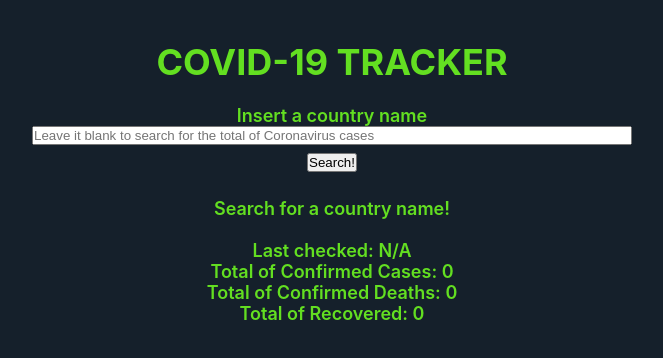
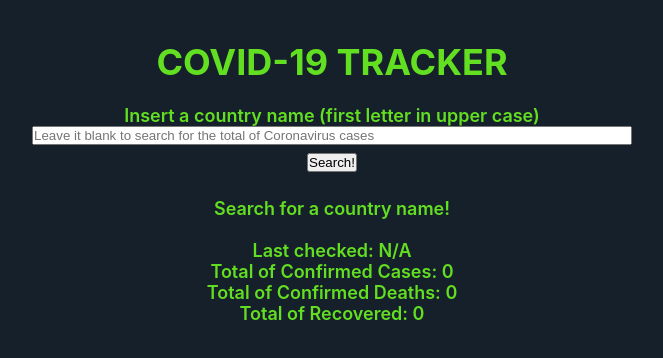
Before and after one commit to JustAn0therDev/COVID19-TRACKER, a React (Create React App) app: page / in a window 1280 px wide. Shown: the top 358 px of the page, without its empty margins (308-971 px from the left). Built offline with nearby package versions, Linux system fonts and the light colour scheme.

Commit message:
Disclaimer on upper case for first letter of the country

```diff
--- a/src/MainComponent/Main.js
+++ b/src/MainComponent/Main.js
@@ -14,7 +14,7 @@ export default function Main() {
                     <h1>COVID-19 TRACKER</h1>
                     <br />
                     <label>
-                        Insert a country name
+                        Insert a country name (first letter in upper case)
                     </label>
                     <input
                     id="input-search"
```
